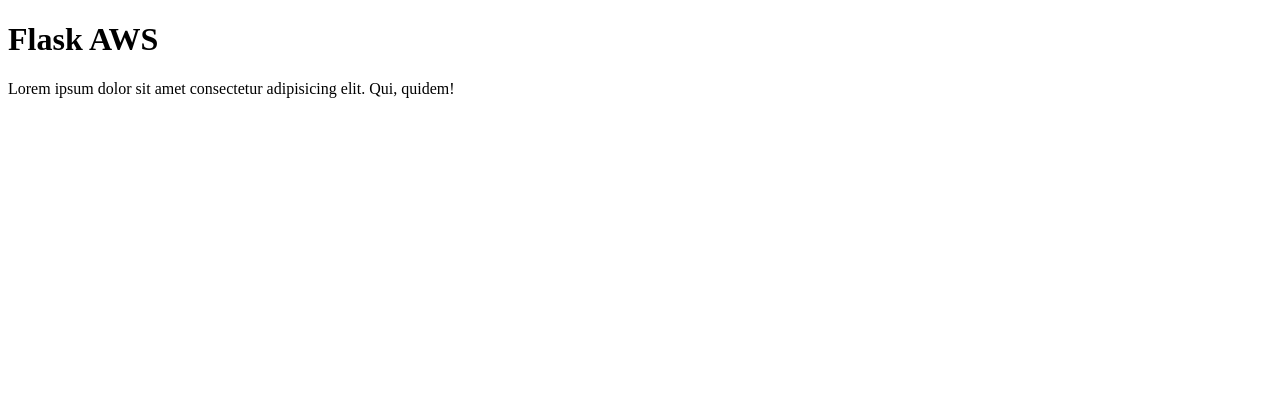
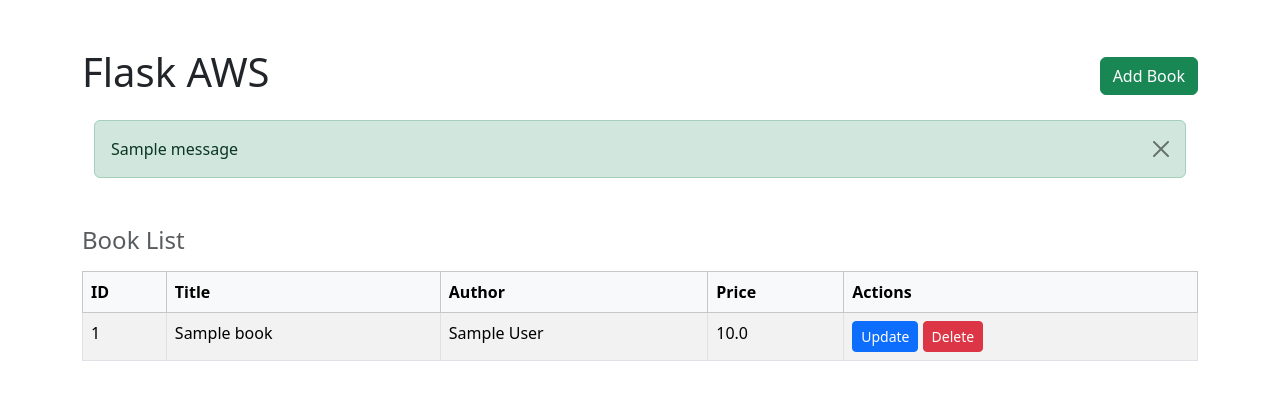
Before and after one commit to kkamal11/furious-flask-aws, a Flask app: page / in a window 1280 px wide. Shown: the top 400 px of the page. Run offline with Flask 3, Linux system fonts and the light colour scheme; tables that the repository leaves empty hold one stand-in row (values such as "Sample post"); one stand-in notice (Sample message) is shown.

Commit message:
book-crud-op

```diff
--- a/app.py
+++ b/app.py
@@ -1,5 +1,5 @@
 import os
-from flask import Flask, render_template
+from flask import Flask, render_template, request, redirect, flash
 from dotenv import load_dotenv
 
 from models.models import db, Book
@@ -8,6 +8,7 @@
 
 app = Flask(__name__)
 
+app.config["SECRET_KEY"] = "super-secret-key"
 app.config["SQLALCHEMY_DATABASE_URI"] = os.getenv("DATABASE_URL")
 app.config["SQLALCHEMY_TRACK_MODIFICATIONS"] = False
 
@@ -16,10 +17,51 @@
 
 @app.route("/")
 def root():
-    return render_template("index.html")
+    books = Book.query.order_by(Book.id).all()
+    return render_template("index.html", books=books)
+
+
+@app.route("/add", methods=["POST"])
+def add_book():
+    title = request.form["title"]
+    author = request.form["author"]
+    price = request.form["price"]
+
+    new_book = Book(title, author, price)
+
+    db.session.add(new_book)
+    db.session.commit()
+
+    flash(f"Book {title} added successfully!", "success")
+
+    return redirect("/")
+
+
+@app.route("/delete/<int:id>")
+def delete(id):
+    book = Book.query.get_or_404(id)
+    db.session.delete(book)
+    db.session.commit()
+    flash(f"Book {book.title} deleted successfully", "danger")
+    return redirect("/")
+
+
+@app.route("/update/<int:id>", methods=["POST"])
+def update_book(id):
+    book = Book.query.get_or_404(id)
+
+    book.title = request.form["title"]
+    book.author = request.form["author"]
+    book.price = request.form["price"]
+
+    db.session.commit()
+
+    flash(f"Book {book.title} updated successfully!", "info")
+
+    return redirect("/")
 
 
 if __name__ == "__main__":
     with app.app_context():
-        db.create_all()  # creates tables
+        db.create_all()  # creates tables  info warning
     app.run(debug=True)
--- a/templates/base.html
+++ b/templates/base.html
@@ -4,6 +4,7 @@
 <head>
     <meta charset="UTF-8">
     <meta name="viewport" content="width=device-width, initial-scale=1.0">
+    <link href="https://cdn.jsdelivr.net/npm/bootstrap@5.3.3/dist/css/bootstrap.min.css" rel="stylesheet">
     <title>{%block title %}{% endblock %}</title>
 </head>
 
@@ -13,5 +14,6 @@
     {% endblock %}
 
 </body>
+<script src="https://cdn.jsdelivr.net/npm/bootstrap@5.3.3/dist/js/bootstrap.bundle.min.js"></script>
 
 </html>
--- a/templates/index.html
+++ b/templates/index.html
@@ -3,9 +3,93 @@
 {% block title %} Home {% endblock %}
 
 {% block body %}
-<main>
-    <h1>Flask AWS</h1>
-    <p>Lorem ipsum dolor sit amet consectetur adipisicing elit. Qui, quidem!</p>
+
+{% include 'navbar.html' %}
+
+<main class="container mt-5">
+
+    <h4 class="text-muted">Book List</h4>
+
+    <table class="table table-bordered table-striped mt-3">
+        <thead class="table-light">
+            <tr>
+                <th>ID</th>
+                <th>Title</th>
+                <th>Author</th>
+                <th>Price</th>
+                <th>Actions</th>
+            </tr>
+        </thead>
+
+        <tbody>
+            {% for book in books %}
+            <tr>
+                <td>{{ book.id }}</td>
+                <td>{{ book.title }}</td>
+                <td>{{ book.author }}</td>
+                <td>{{ book.price }}</td>
+                <td>
+                    <button class="btn btn-sm btn-primary" data-bs-toggle="modal"
+                        data-bs-target="#updateBookModal{{ book.id }}">
+                        Update
+                    </button>
+
+                    <a href="/delete/{{ book.id }}" class="btn btn-sm btn-danger">
+                        Delete
+                    </a>
+                </td>
+            </tr>
+            {% endfor %}
+        </tbody>
+    </table>
+
 </main>
 
+<!-- Update Modals -->
+{% for book in books %}
+<div class="modal fade" id="updateBookModal{{ book.id }}" tabindex="-1">
+    <div class="modal-dialog">
+        <div class="modal-content">
+
+            <div class="modal-header">
+                <h5 class="modal-title">Update Book</h5>
+                <button type="button" class="btn-close" data-bs-dismiss="modal"></button>
+            </div>
+
+            <form action="/update/{{ book.id }}" method="POST">
+                <div class="modal-body">
+
+                    <div class="mb-3">
+                        <label class="form-label">Title</label>
+                        <input type="text" name="title" class="form-control" value="{{ book.title }}" required>
+                    </div>
+
+                    <div class="mb-3">
+                        <label class="form-label">Author</label>
+                        <input type="text" name="author" class="form-control" value="{{ book.author }}" required>
+                    </div>
+
+                    <div class="mb-3">
+                        <label class="form-label">Price</label>
+                        <input type="number" step="0.01" name="price" class="form-control" value="{{ book.price }}"
+                            required>
+                    </div>
+
+                </div>
+
+                <div class="modal-footer">
+                    <button type="button" class="btn btn-secondary" data-bs-dismiss="modal">
+                        Close
+                    </button>
+                    <button type="submit" class="btn btn-primary">
+                        Update Book
+                    </button>
+                </div>
+            </form>
+
+        </div>
+    </div>
+</div>
+{% endfor %}
+
 {% endblock %}
--- /dev/null
+++ b/templates/navbar.html
@@ -0,0 +1,72 @@
+{% extends 'base.html' %}
+
+{% block body %}
+
+<nav class="container mt-5">
+    <div class="d-flex justify-content-between align-items-center mb-3">
+        <h1>Flask AWS</h1>
+
+        <button class="btn btn-success" data-bs-toggle="modal" data-bs-target="#addBookModal">
+            Add Book
+        </button>
+    </div>
+
+    <div class="container">
+        {% with messages = get_flashed_messages(with_categories=true) %}
+        {% if messages %}
+        {% for category, message in messages %}
+        <div class="alert alert-{{ category }} alert-dismissible fade show">
+            {{ message }}
+            <button type="button" class="btn-close" data-bs-dismiss="alert"></button>
+        </div>
+        {% endfor %}
+        {% endif %}
+        {% endwith %}
+    </div>
+</nav>
+
+
+<div class="modal fade" id="addBookModal" tabindex="-1">
+    <div class="modal-dialog">
+        <div class="modal-content">
+
+            <div class="modal-header">
+                <h5 class="modal-title">Add Book</h5>
+                <button type="button" class="btn-close" data-bs-dismiss="modal"></button>
+            </div>
+
+            <form action="/add" method="POST">
+                <div class="modal-body">
+
+                    <div class="mb-3">
+                        <label class="form-label">Title</label>
+                        <input type="text" name="title" class="form-control" required>
+                    </div>
+
+                    <div class="mb-3">
+                        <label class="form-label">Author</label>
+                        <input type="text" name="author" class="form-control" required>
+                    </div>
+
+                    <div class="mb-3">
+                        <label class="form-label">Price</label>
+                        <input type="number" step="0.01" name="price" class="form-control" required>
+                    </div>
+
+                </div>
+
+                <div class="modal-footer">
+                    <button type="button" class="btn btn-secondary" data-bs-dismiss="modal">
+                        Close
+                    </button>
+                    <button type="submit" class="btn btn-success">
+                        Add Book
+                    </button>
+                </div>
+            </form>
+
+        </div>
+    </div>
+</div>
+
+{% endblock %}
```
Also changed, not shown: 1 other file.
